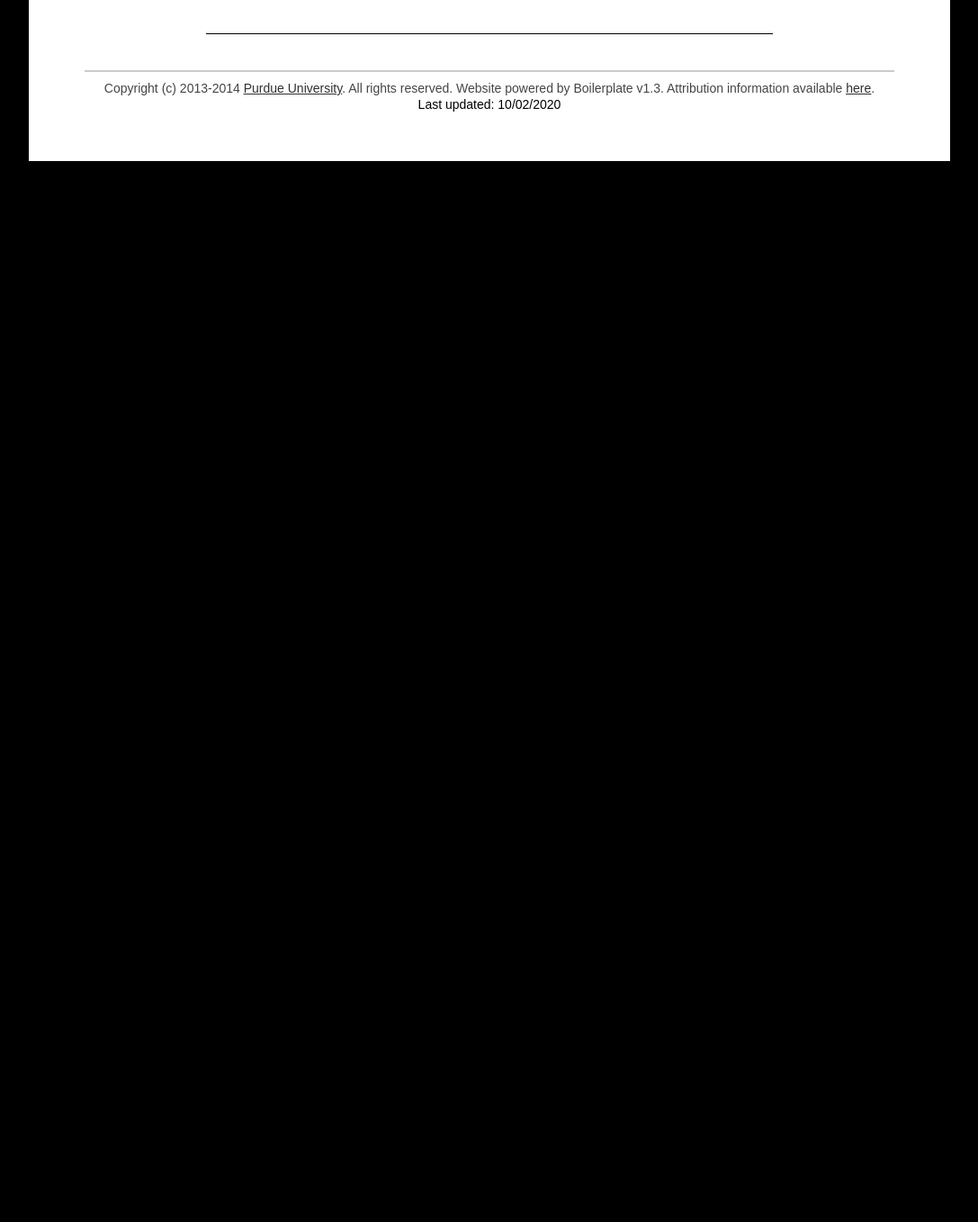
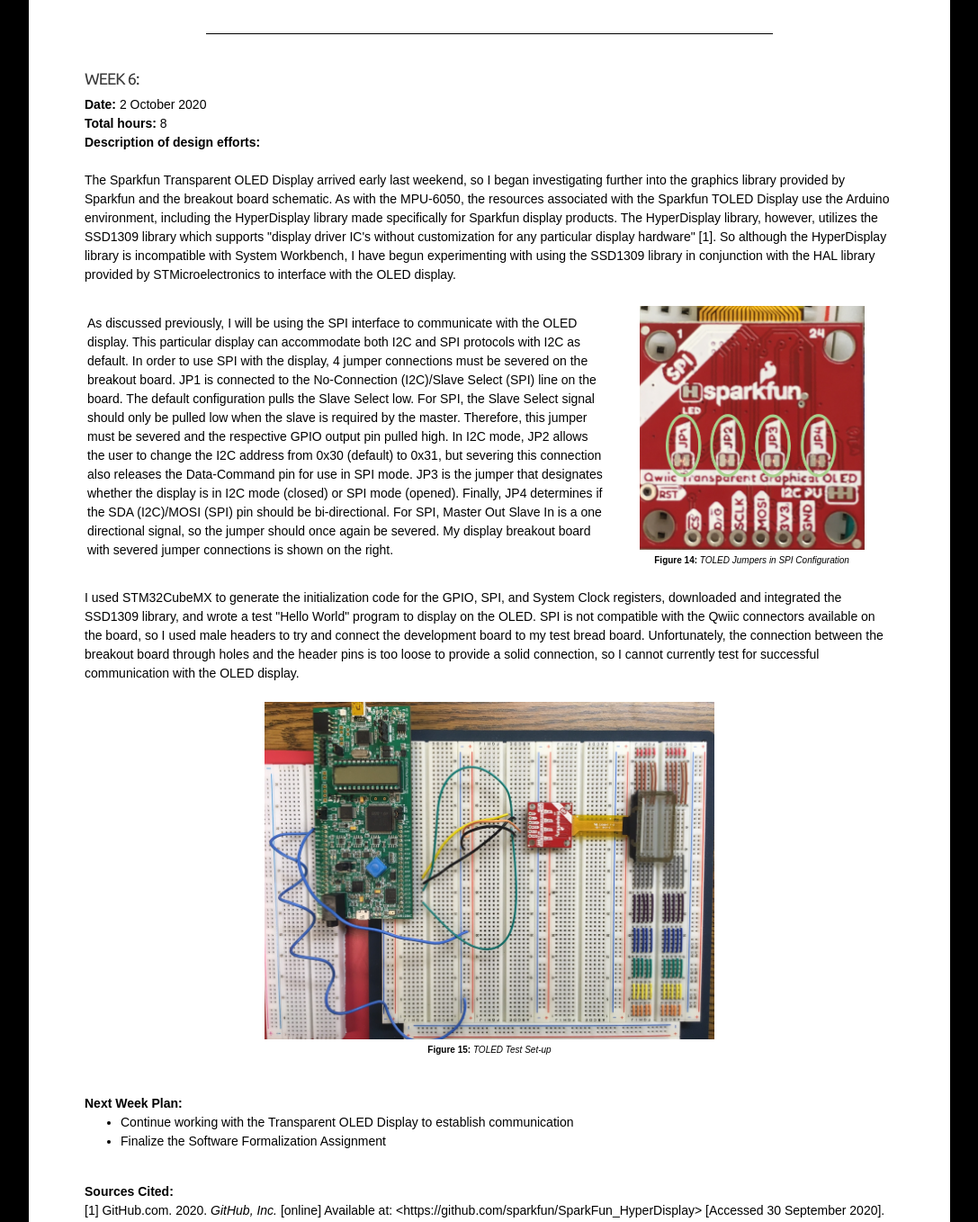
Before and after one commit to mitchellciupak-archived/Snow-WeAR-Goggles-OLD, a plain HTML site: page Team/progress/monacok.html in a window 1280 px wide. Shown: the part 5147-6505 px from the top of the page at 90% size, without its empty margins (96-1183 px from the left). Before the commit the page ends 5326 px from the top, so only its background shows below. Drawn offline with nearby package versions, Linux system fonts and the light colour scheme; some packages are replaced by stand-ins of ours; a script that the page names is missing.

Commit message:
Progress Report Week 6

```diff
--- a/Team/progress/monacok.html
+++ b/Team/progress/monacok.html
@@ -239,6 +239,60 @@ contact course staff.
                 [2] Y. Zhu, <i>Embedded systems with ARM Cortex-M microcontrollers in assembly language and C Third Edition.</i> E-Man Press LLC, 2018.</p>
 
             <hr style="width: 70%; color: black; text-align: center; display: block; height: 1px; background-color: black; border: 0; margin-top: 40px; margin-bottom: 40px;">
+
+            <h4>Week 6:</h4>
+            <b>Date:</b> 2 October 2020<br>
+            <b>Total hours:</b> 8<br>
+            <b>Description of design efforts:</b><br><br>
+            The Sparkfun Transparent OLED Display arrived early last weekend, so I began investigating further into the
+            graphics library provided by Sparkfun and the breakout board schematic. As with the MPU-6050, the resources
+            associated with the Sparkfun TOLED Display use the Arduino environment, including the HyperDisplay library
+            made specifically for Sparkfun display products. The HyperDisplay library, however, utilizes the SSD1309
+            library which supports "display driver IC's without customization for any particular display hardware" [1].
+            So although the HyperDisplay library is incompatible with System Workbench, I have begun experimenting with
+            using the SSD1309 library in conjunction with the HAL library provided by STMicroelectronics to interface
+            with the OLED display.<br><br>
+
+            <table>
+                <tr>
+                    <td style="width: 65%;">As discussed previously, I will be using the SPI interface to communicate with the OLED display. This
+            particular display can accommodate both I2C and SPI protocols with I2C as default. In order to use SPI with
+            the display, 4 jumper connections must be severed on the breakout board. JP1 is connected to the
+            No-Connection (I2C)/Slave Select (SPI) line on the board. The default configuration pulls the Slave Select
+            low. For SPI, the Slave Select signal should only be pulled low when the slave is required by the master.
+            Therefore, this jumper must be severed and the respective GPIO output pin pulled high. In I2C mode, JP2
+            allows the user to change the I2C address from 0x30 (default) to 0x31, but severing this connection also
+            releases the Data-Command pin for use in SPI mode. JP3 is the jumper that designates whether the display is
+            in I2C mode (closed) or SPI mode (opened). Finally, JP4 determines if the SDA (I2C)/MOSI (SPI) pin should
+            be bi-directional. For SPI, Master Out Slave In is a one directional signal, so the jumper should once
+            again be severed. My display breakout board with severed jumper connections is shown on the right.
+                    </td>
+                    <td><p style="text-align: center; font-size: 10px; line-height: 15px;"><img src="../img/monacok_progress/OLED_Breakout_Jumpers.PNG" style="width: 250px;"><br><b>Figure 14: </b><i>TOLED Jumpers in SPI Configuration</i></p></td>
+                </tr>
+            </table>
+            <br>
+            I used STM32CubeMX to generate the initialization code for the GPIO, SPI, and System Clock registers,
+            downloaded and integrated the SSD1309 library, and wrote a test "Hello World" program to display on the
+            OLED. SPI is not compatible with the Qwiic connectors available on the board, so I used male headers to try
+            and connect the development board to my test bread board. Unfortunately, the connection between the
+            breakout board through holes and the header pins is too loose to provide a solid connection, so I cannot
+            currently test for successful communication with the OLED display.
+            <br><br>
+            <p style="text-align: center; font-size: 10px; line-height: 15px;"><img src="../img/monacok_progress/OLED_Setup.jpg" style="width: 500px;"><br><b>Figure 15: </b><i>TOLED Test Set-up</i></p>
+
+            <br><br>
+            <b>Next Week Plan:</b><br>
+            <ul>
+                <li>Continue working with the Transparent OLED Display to establish communication</li>
+                <li>Finalize the Software Formalization Assignment</li>
+            </ul>
+            <br>
+
+            <b>Sources Cited:</b><br>
+            <p style="line-height: 20px;">[1] GitHub.com. 2020. <i>GitHub, Inc.</i> [online] Available at: &lthttps://github.com/sparkfun/SparkFun_HyperDisplay> [Accessed 30 September 2020].<br>
+
+            <hr style="width: 70%; color: black; text-align: center; display: block; height: 1px; background-color: black; border: 0; margin-top: 40px; margin-bottom: 40px;">
+
         </div>
 
 		<!-- Instantiate global footer. Any changes to the footer should be made through the top-level file "footer.html" -->
```
Also changed, not shown: Team/img/monacok_progress/OLED_Breakout_Jumpers.PNG (added), Team/img/monacok_progress/OLED_Setup.jpg (added).
